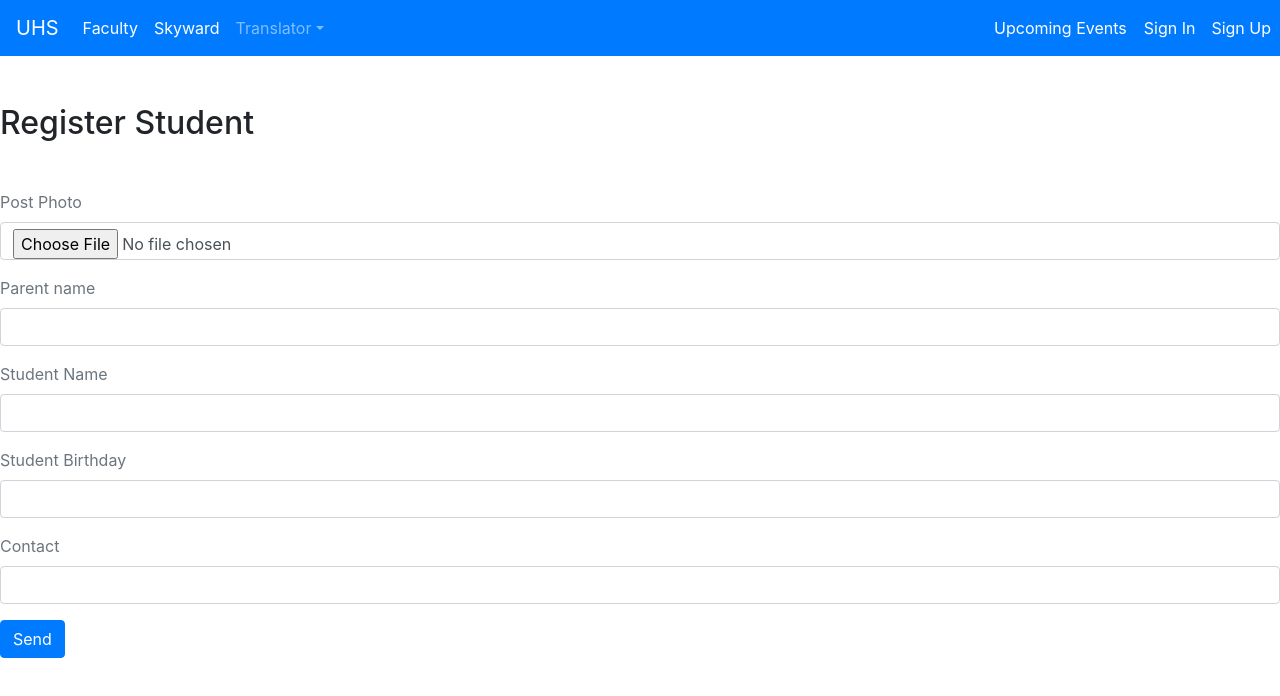
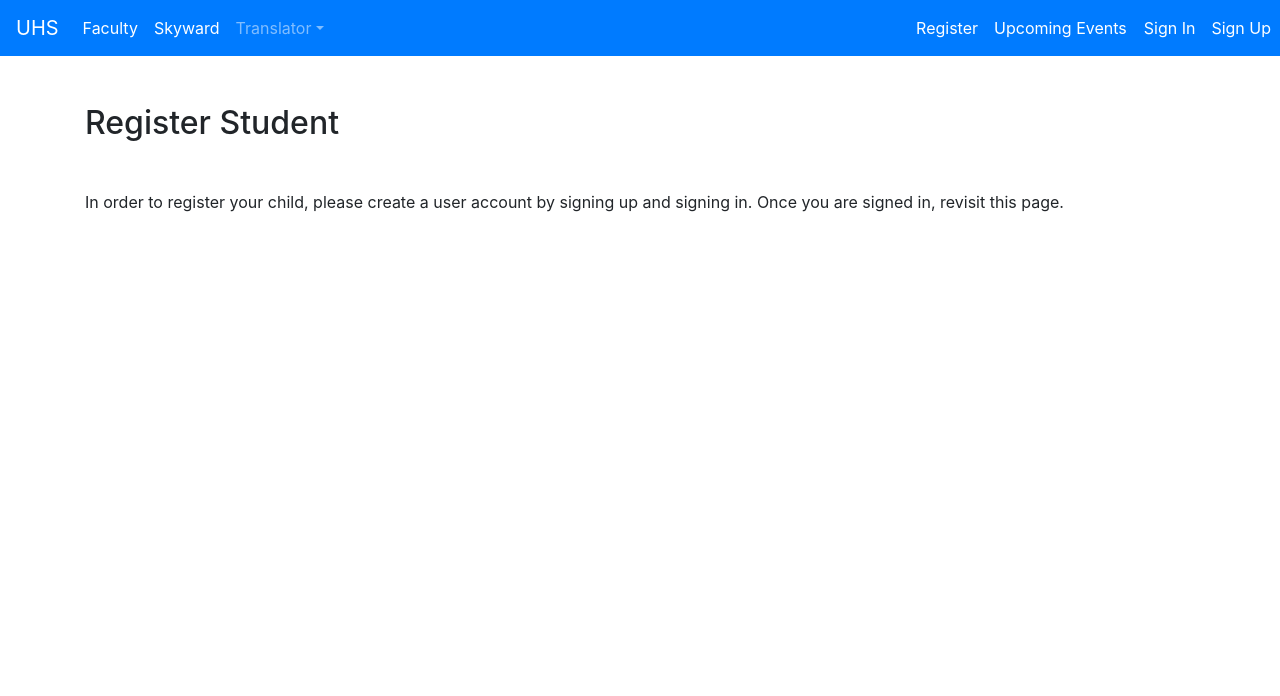
Before and after one commit to tonetone101/uhs-client, a React (Create React App) app: page /new/student in a window 1280 px wide. Shown: the top 696 px of the page. Built offline with nearby package versions, Linux system fonts and the light colour scheme; the HTML template or start-up script is replaced by a standard one.

Commit message:
added conditions for register form

```diff
--- a/src/MainRouter.js
+++ b/src/MainRouter.js
@@ -22,10 +22,6 @@ import EditFaculty from './Faculty/EditFaculty'
 import NewStudent from './student/NewStudent'
 
 
-import NewRegister from './parents/NewRegister'
-
-
-
 const MainRouter = () => (
     <div style={{height: '1000px'}}>
         <Menu />
@@ -48,8 +44,6 @@ const MainRouter = () => (
             <Route exact path="/edit/faculty/:facultyId" component={EditFaculty}></Route>
             <Route exact path="/new/student" component={NewStudent}></Route>
 
-            <Route exact path="/new/register" component={NewRegister}></Route>
-
         </Switch>
 
     </div>
--- a/src/core/Menu.js
+++ b/src/core/Menu.js
@@ -27,6 +27,7 @@ const Menu = ({history}) => {
 
                     </Nav>
                     <Nav>
+                        <Nav.Link href="#features"><Link style={{color: 'white'}} to='/new/student'>Register</Link></Nav.Link>
                         <Nav.Link href="#features"><Link style={{color: 'white'}} to='/events'>Upcoming Events</Link></Nav.Link>
                         {
                             !isAuthenticated() && (
--- a/src/student/NewStudent.js
+++ b/src/student/NewStudent.js
@@ -76,7 +76,7 @@ class NewStudent extends Component {
 
     newStudentForm = (parent, student, birthday, contact) => (
         <form>
-            <div className="form-group">
+            {/* <div className="form-group">
                 <label className="text-muted">Post Photo</label>
                 <input
                     onChange={this.handleChange("photo")}
@@ -84,7 +84,7 @@ class NewStudent extends Component {
                     accept=".xlsx, .xls, image/*, .doc, .docx,.ppt, .pptx, .txt, .pdf"
                     className="form-control"
                 />
-            </div>
+            </div> */}
             <div className="form-group">
                 <label className="text-muted">Parent name</label>
                 <input
@@ -151,7 +151,7 @@ class NewStudent extends Component {
         }
 
         return (
-            <div >
+            <div className='container' >
 
                             <h2 className="mt-5 mb-5">Register Student</h2>
                             <div
@@ -169,8 +169,13 @@ class NewStudent extends Component {
                                 ""
                             )}
 
+                            {
+                                isAuthenticated() && isAuthenticated().user ? (this.newStudentForm(parent, student, birthday, contact)) : (<div>
+                                    <p>In order to register your child, please create a user account by signing up and signing in. Once you are signed in, revisit this page. </p>
+                                </div>)
+                            }
 
-                            {this.newStudentForm(parent, student, birthday, contact)}
+                            {/* {this.newStudentForm(parent, student, birthday, contact)} */}
 
             </div>
         );
```
